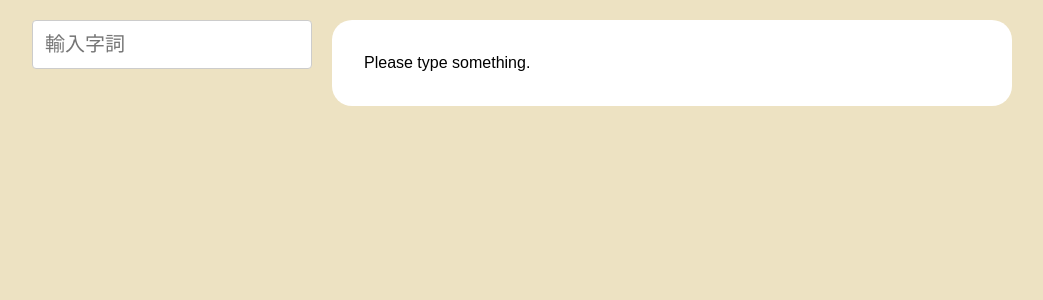
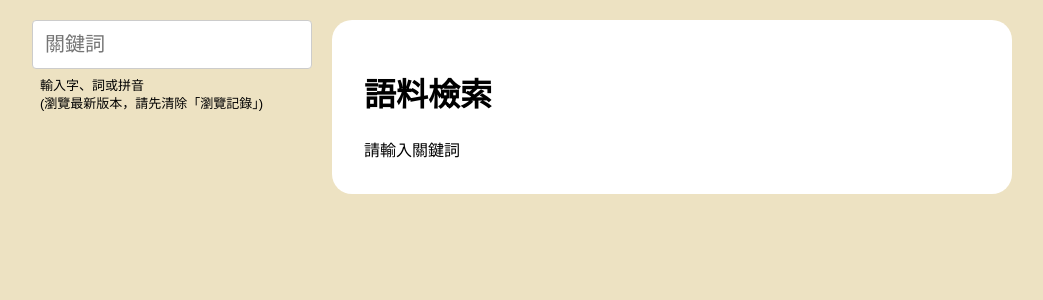
Before and after one commit to sinitic-brush-talk-hk/polyu-text-corpus, a PHP site: page / in a window 1280 px wide. Shown: the part 120-420 px from the top of the page, without its empty margins (118-1161 px from the left). Run offline with PHP 8.4, Linux system fonts and the light colour scheme; data comes from the database, SQL or seed files in the repository.

Commit message:
Update UI

```diff
--- a/index.php
+++ b/index.php
@@ -32,7 +32,9 @@ $allContent = Content::getAll();
 <div class=content>
 	<div class=center_wrap>
 		<aside>
-			<input type=text id=filter placeholder="輸入字詞">
+			<input type=text id=filter placeholder="關鍵詞">
+			<div class=filter_desc>輸入字、詞或拼音</div>
+			<div class=update_desc>(瀏覽最新版本，請先清除「瀏覽記錄」)</div>
 		</aside>
 
 		<main>
@@ -81,6 +83,7 @@ class CorpusSearchResultList extends HTMLElement {
 			}
 		});
 		this.innerHTML =
+			'<h1>語料檢索</h1>' +
 			'<div class=search_result_info></div>' +
 			'<div class=search_result_export></div>' +
 			'<div class=search_result_list></div>' +
@@ -324,7 +327,7 @@ function update() {
 	const q = filter.value.toLowerCase();
 
 	if (q === '') {
-		result.textContent = 'Please type something.';
+		result.innerHTML = '<h1>語料檢索</h1>' + '請輸入關鍵詞';
 		return;
 	}
 
--- a/style.css
+++ b/style.css
@@ -31,9 +31,12 @@ nav{justify-self:end}
 .content>.center_wrap{display:grid;grid-template-columns:280px 1fr;gap:20px}
 
 aside input{padding:12px;font-size:20px;border:1px solid #ccc;border-radius:4px;width:280px;box-sizing:border-box;display:block}
+.filter_desc{font-size:13px;padding:0 8px;margin:8px 0 0}
+.update_desc{font-size:13px;padding:0 8px}
 main{background:#fff;padding:32px;border-radius:20px}
 
 corpus-search-result-list{display:grid;grid-template-columns:auto 1fr}
+corpus-search-result-list h1{margin:0 0 8px;grid-column:1 / 3}
 .search_result_info{color:#999}
 .search_result_list{grid-column:1 / 3}
 
```
